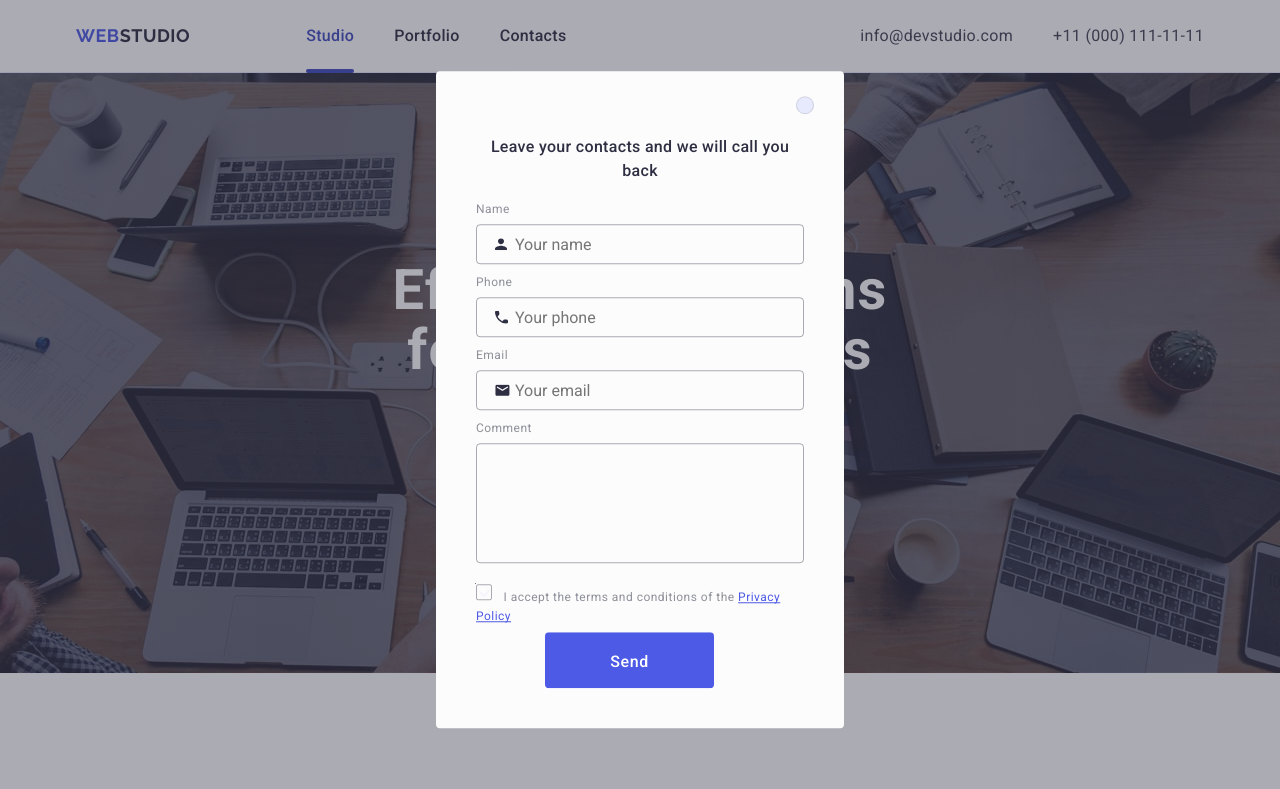
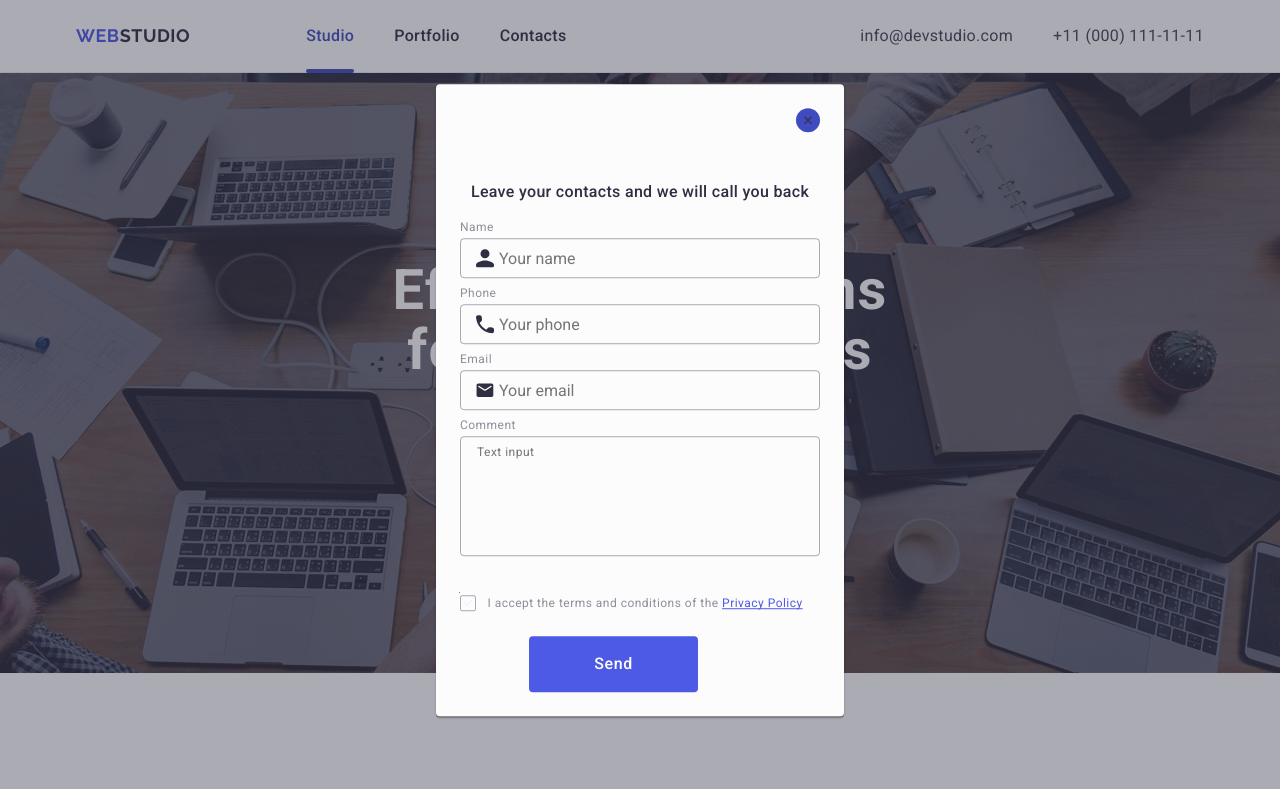
Before and after one commit to NazarLikar/FS-123-HW5, a plain HTML site: page index.html in a window 1280 px wide. Both pictures are taken after a click on the button 805 px from the left and 107 px from the top of the page. Shown: the top 789 px of the page. Drawn offline with nearby package versions, Linux system fonts and the light colour scheme.

Commit message:
Add files via upload

```diff
--- a/css/styles.css
+++ b/css/styles.css
@@ -525,49 +525,50 @@ img{
     margin-bottom: 16px;
 }
 
-.subscribe_info_send{
+.footer_subscribe_form{
     display: flex;
     gap: 24px;
 }
 
 .subscribe_input{
+    width: 264px;
+    height: 40px;
+    border: 1px solid #ffffff;
     background-color: transparent;
-    padding: 8px 16px;
+    font-size: 12px;
+    line-height: 2;
+    letter-spacing: 0.04em;
+    padding-left: 16px;
+    box-shadow: 0px 4px 4px rgba(0, 0, 0, 0.15);
     border-radius: 4px;
-    max-width: 264px;
-    height: 24px;
-    border: 1px solid rgb(255, 255, 255);
-    outline: transparent;
     color: #ffffff;
+
+    ::placeholder{
+        color: #ffffff;
+    }
 }
 
 .button_subscribe{
+    min-width: 165px;
+    height: 40px;
     display: flex;
-    padding: 8px 24px;
-    width: 165px;
-    height: 40px;
+    justify-content: center;
+    align-items: center;
+    font-family: "Roboto", sans-serif;
+    font-size: 16px;
+    font-weight: 500;
+    line-height: 1.5;
+    letter-spacing: 0.04em;
+    color: #ffffff;
+    cursor: pointer;
+    background-color: #4d5ae5;
+    border: none;
     border-radius: 4px;
-    background-color: #4d5ae5;
-    cursor: pointer;
-    border: none;
-    transition: background-color 250ms cubic-bezier(0.4, 0, 0.2, 1);
 }
 
-.button_subscribe:hover,
-.button_subscribe:focus{
-    background-color: #404bbf;
+.icon_send{
+    margin-left: 16px;
 }
-
-.button_text{
-    font-weight: 500;
-    font-size: 16px;
-    line-height: 150%;
-    letter-spacing: 0.04em;
-    text-align: center;
-    color: #ffffff;
-    margin-right: 16px;
-}
-
 
 /* ----------------Modal---------------- */
 
@@ -578,11 +579,13 @@ img{
     width: 100%;
     height: 100%;
     background-color: rgba(46, 47, 66, 0.4);
+    transition: opacity 250ms cubic-bezier(0.4, 0, 0.2, 1), visibility 250ms cubic-bezier(0.4, 0, 0.2, 1);
     z-index: 10;
 }
 
 .modal{
     background-color: #fcfcfc;
+    box-shadow: 0px 1px 1px rgba(0, 0, 0, 0.14), 0px 1px 3px rgba(0, 0, 0, 0.12), 0px 2px 1px rgba(0, 0, 0, 0.2);
     border-radius: 4px;
     width: 408px;
     min-height: 584px;
@@ -590,31 +593,43 @@ img{
     top: 50%;
     left: 50%;
     transform: translate(-50%, -50%);
-    padding: 40px;
+    padding: 72px 24px 24px 24px;
+    transition: transform 250ms cubic-bezier(0.4, 0, 0.2, 1);
 }
 
 .button_modal_close{
     position: absolute;
     top: 24px;
     right: 24px;
+    width: 24px;
+    height: 24px;
+    border-radius: 50%;
+    align-items: center;
+    justify-content: center;
+    background-color: #e7e9fc;
+    border: 1px solid rgba(0, 0, 0, 0.1);
+    padding: 0;
+    cursor: pointer;
+    transition: background-color 250ms cubic-bezier(0.4, 0, 0.2, 1), border 250ms cubic-bezier(0.4, 0, 0.2, 1);
+    display: flex;
     border: none;
     background-color: transparent;
 }
 
+
+.button_modal_close:hover,
+.button_modal_close:focus{
+    background-color: #404bbf;
+}
+
 .modal_close{
-    padding: 8px;
     fill: #2e2f42;
-    background-color: #e7e9fc;
-    border: 1px solid rgba(0, 0, 0, 0.1);
-    border-radius: 100%;
-    transition: background-color 250ms cubic-bezier(0.4, 0, 0.2, 1);
     transition: fill 250ms cubic-bezier(0.4, 0, 0.2, 1);
 }
 
 .modal_close:hover,
 .modal_close:focus{
-    background-color: #404bbf;
-    fill: #ffffff;
+    fill: #ffffff
 }
 
 .modal_title{
@@ -635,6 +650,10 @@ img{
     padding-right: 16px;
 }
 
+.comment_place{
+    margin-bottom: 16px;
+}
+
 .modal_input:focus{
     border-color: #4d5ae5;
 }
@@ -644,13 +663,13 @@ img{
 }
 
 .modal_input_label{
-    display: inline-block;
+    display: block;
     font-weight: 400;
     font-size: 12px;
     line-height: 117%;
     letter-spacing: 0.04em;
     color: #8e8f99;
-    margin-bottom: 8px;
+    margin-bottom: 4px;
 }
 
 .modal_field{
@@ -663,11 +682,11 @@ img{
 
 .input_icons{
     position: absolute;
-    left: 19px;
     top: 50%;
     transform: translateY(-50%);
     fill: #2e2f42;
     transition: fill 250ms cubic-bezier(0.4, 0, 0.2, 1);
+    left: 16px
 }
 
 .modal-elements{
@@ -685,13 +704,18 @@ img{
     resize: none;
     display: inline-block;
     margin-bottom: 16px;
+    font-size: 12px;
+    line-height: 1.17;
+    letter-spacing: 0.04em;
+    color: rgba(46, 47, 66, 0.4);
 }
 
 .modal_textarea:focus{
     border-color: #4d5ae5;
 }
 
-.modal_check{
+.modal_field_checkbox{
+    margin-bottom: 24px;
 }
 
 .modal_check_label{
@@ -718,7 +742,8 @@ img{
     height: 16px;
     border-radius: 2px;
     background-color: #404bbf;
-    border: 1px solid #404bbf;
+    border: none;
+    fill: #f4f4fd;
 }
 
 .modal_check_fake{
@@ -729,15 +754,18 @@ img{
     border: 1px solid rgba(46, 47, 66, 0.4);
     margin-right: 8px;
     background-color: transparent;
-    transition: background-color 250ms cubic-bezier(0.4, 0, 0.2, 1);
     fill: transparent;
+    transition: background-color 250ms cubic-bezier(0.4, 0, 0.2, 1), border 250ms cubic-bezier(0.4, 0, 0.2, 1), fill 250ms cubic-bezier(0.4, 0, 0.2, 1);
+    display: inline-flex;
+    align-items: center;
+    justify-content: center;
 }
 
 .button_send{
     color: #ffffff;
     border-radius: 4px;
     padding: 16px 32px;
-    width: 169px;
+    min-width: 169px;
     height: 56px;
     font-weight: 500;
     font-size: 16px;
@@ -747,4 +775,13 @@ img{
     margin-left: 69px;
     background-color: #4d5ae5;
     border-color: transparent;
+    display: block;
+    font-family: "Roboto", sans-serif;
+    cursor: pointer;
+    border: none;
+    transition: background-color 250ms cubic-bezier(0.4, 0, 0.2, 1);
 }
+
+.privacy_policy{
+    color: #4d5ae5;
+}
--- a/index.html
+++ b/index.html
@@ -350,15 +350,17 @@
             </div>
             <div class="footer_subscribe">
                 <p class="subscribe">Subscribe</p>
-                <div class="subscribe_info_send">
-                <input type="email" class="subscribe_input" id="subscribe_email" placeholder="E-mail" name="subscribe_email">
-                    <button type="button" class="button_subscribe">
-                        <p class="button_text">Subscribe</p>
-                        <svg class="icon_send" width="24" height="20">
+                <form action="" class="footer_subscribe_form">
+                    <label for="" class="subscribe_form_label">
+                        <input type="email" class="subscribe_input" name="subscribe_email" placeholder="E-mail">
+                    </label>
+                    <button type="submit" class="button_subscribe">
+                        Subscribe
+                        <svg class="icon_send" width="24" height="24">
                             <use href="./images/icons.svg#icon-send"></use>
                         </svg>
                     </button>
-                </div>
+                </form>
             </div>
         </div>
     </footer>
@@ -373,39 +375,39 @@
             <p class="modal_title">Leave your contacts and we will call you back</p>
             <form class="modal_form">
                 <div class="modal_field">
-                    <label for="user_name" class="modal_input_label">Name</label>
+                    <label for="user-name" class="modal_input_label">Name</label>
                     <div class="input_wrapper">
-                        <input type="text" class="modal_input modal-elements" id="user_name" placeholder="Your name" name="user_name" required>
-                        <svg class="input_icons" width="12" height="12">
+                        <input type="text" class="modal_input modal-elements" id="user-name" placeholder="Your name" name="user-name" required>
+                        <svg class="input_icons" width="18" height="24">
                             <use href="./images/icons.svg#icon-name"></use>
                         </svg>
                     </div>
                 </div>
                 <div class="modal_field">
-                    <label for="user_phone" class="modal_input_label">Phone</label>
+                    <label for="user-phone" class="modal_input_label">Phone</label>
                     <div class="input_wrapper">
-                        <input type="tel" class="modal_input modal-elements" id="user_phone" placeholder="Your phone" name="user_phone" required>
-                        <svg class="input_icons" width="13" height="13">
+                        <input type="tel" class="modal_input modal-elements" id="user-phone" placeholder="Your phone" name="user-phone" required>
+                        <svg class="input_icons" width="18" height="24">
                             <use href="./images/icons.svg#icon-phone"></use>
                         </svg>
                     </div>
                 </div>
                 <div class="modal_field">
-                    <label for="user_email" class="modal_input_label">Email</label>
+                    <label for="user-email" class="modal_input_label">Email</label>
                     <div class="input_wrapper">
-                        <input type="email" class="modal_input modal-elements" id="user_email" placeholder="Your email" name="user_email" required>
-                        <svg class="input_icons" width="15" height="12">
+                        <input type="email" class="modal_input modal-elements" id="user-email" placeholder="Your email" name="user-email" required>
+                        <svg class="input_icons" width="18" height="24">
                             <use href="./images/icons.svg#icon-email"></use>
                         </svg>
                     </div>
                 </div>
-                <div>
-                    <label for="user_comment" class="modal_input_label">Comment</label>
-                    <textarea name="user_comment" class="modal_textarea modal-elements" id="user_comment"></textarea>
+                <div class="comment_place">
+                    <label for="user-comment" class="modal_input_label">Comment</label>
+                    <textarea name="user-comment" class="modal_textarea modal-elements" id="user-comment" placeholder="Text input"></textarea>
                 </div>
-                <div class="modal_field">
-                     <input type="checkbox" class="modal_check visually_hidden" id="policy" name="policy" value="accepted" required>
-                     <label for="policy" class="modal_check_label">
+                <div class="modal_field_checkbox">
+                     <input type="checkbox" class="modal_check visually_hidden" id="user-privacy" name="user-privacy" value="true" required>
+                     <label for="user-privacy" class="modal_check_label">
                         <span class="modal_check_fake">
                             <svg class="icon_check" width="10" height="8">
                                 <use href="./images/icons.svg#icon-check"></use>
```
